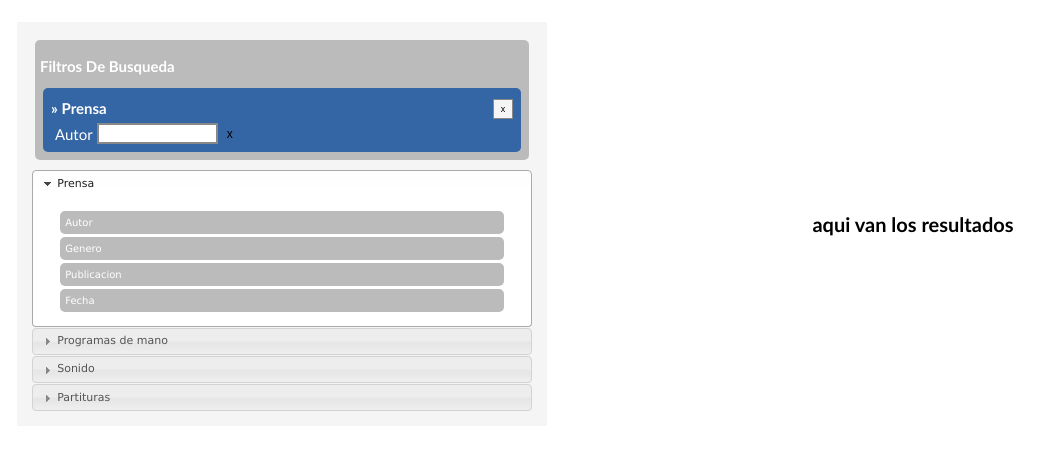
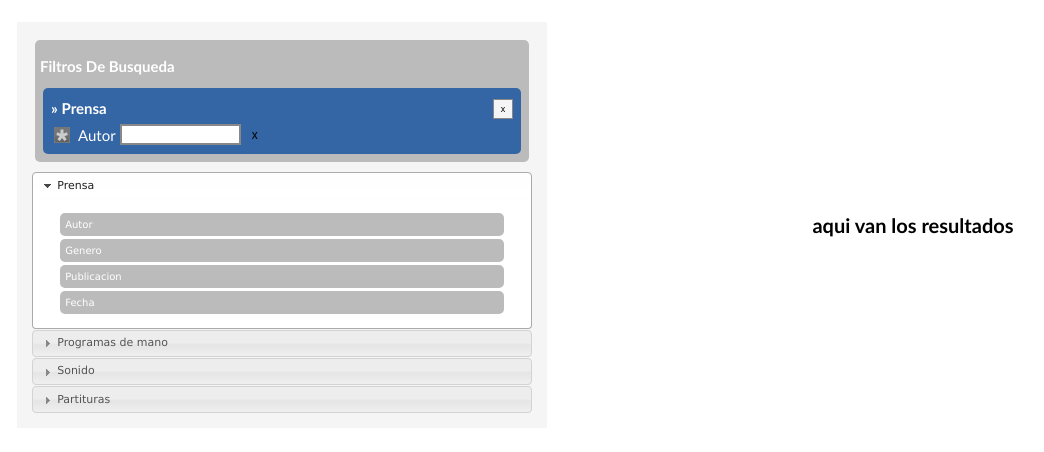
Before and after one commit to eliel-lobo/demo_acordeon, a plain HTML site: page demo.html in a window 1280 px wide. Both pictures are taken after a click on the element "Autor". Shown: the whole page, without its empty margins (5-1049 px from the left). Drawn offline with Linux system fonts and the light colour scheme.

Commit message:
se adicionan tooltips y un botos de obligatoriedad

```diff
--- a/demo.css
+++ b/demo.css
@@ -1,3 +1,14 @@
+.filter-area {
+    background: #bbbbbb;
+	color:#ffffff;
+	-moz-border-radius: 5px; -webkit-border-radius: 5px;
+	font-size:10px;
+	padding:5px;
+	margin: 3px;
+	text-transform: capitalize;
+	border: 1px;
+}
+
 .filter-item {
     background: #bbbbbb;
 	color:#ffffff;
@@ -6,6 +17,11 @@
 	padding:5px;
 	margin: 3px;
 	text-transform: capitalize;
+	border: 1px;
+}
+
+.filter-item:hover{
+    opacity: 0.6;
 }
 
 .filter{
@@ -49,11 +65,14 @@ input[type="text"] {
 
 .f-close-but {
 	font-size: 12px;
-	padding-left: 4px;
+	padding-top: 0px;
+	padding-left: 5px;
 	padding-right: 4px;
 	margin-left: 5px;
 	border: none;
 	background: none;
+	height: 17px;
+	width: 17px;
 	-moz-border-radius: 5px; -webkit-border-radius: 5px;
 }
 
@@ -61,3 +80,14 @@ input[type="text"] {
     background: darkred;/*#444444;*/
     color: white;
 }
+
+img {
+ width:16px;
+ padding-top:4px;
+ padding-left:3px;
+ background:none;
+}
+
+img:hover {
+    opacity: 0.5;
+}
--- a/demo.html
+++ b/demo.html
@@ -29,7 +29,7 @@
 
 <table style="width:100%; height:100%">
 <tr><td style="width:500px; background: whitesmoke; padding: 15px">
-<div class="filter-item" id="panel-filter" style="margin-bottom : 10px">
+<div class="filter-area" id="panel-filter" style="margin-bottom : 10px">
   <h2>Filtros De Busqueda</h2>
 </div>
 
--- a/demo.js
+++ b/demo.js
@@ -68,6 +68,7 @@ function createContainer(id, initFilterType){
     but.value = 'x';
     but.onclick = function () {borrar('panel-filter', 'c-' + categoryName)}
     but.className = "close-but";
+    but.title = 'Cerrar todos los filtros de ' + categoryName;
 
     //the table which organizes the layout of the filter element
     var table = document.createElement('table');
@@ -76,7 +77,7 @@ function createContainer(id, initFilterType){
     var tr = document.createElement('tr');
     var td1 = document.createElement('td');
     td1.setAttribute("style","width: 100%;");
-	td1.setAttribute("colspan","2");
+	td1.setAttribute("colspan","3");
 	td1.innerHTML = "<b>&raquo;&nbsp;"+categoryName+"</b>";
     var td2 = document.createElement('td');
     td2.setAttribute("style","width: 5px; aling:right");
@@ -103,17 +104,28 @@ function createFilter(name, type, id){
     tr.id = "f-" + id;
 
     var td1 = document.createElement('td');
-    td1.innerHTML = name;
-	td1.setAttribute("style","width: 5%; padding-left: 5px");
+    td1.setAttribute("style","width:2%")
+    var img = document.createElement('img');
+    img.title = 'Hacer obligatorio este filtro \n' +
+                'se omitiran los resultados que no lo contengan'  ;
+    img.src = 'images/optional2.ico'
+    img.id = "0"; //optional
+    img.onclick = function () { changeFilterIco(img); }
+    td1.appendChild(img);
     tr.appendChild(td1);
 
-    var td2; //= document.createElement('td');
+    var td2 = document.createElement('td');
+    td2.innerHTML = name;
+	td2.setAttribute("style","width: 5%; padding-left: 5px");
+    tr.appendChild(td2);
+
+    var td3; //= document.createElement('td');
     var input = createInput(name, type);
     if(type != 'F'){
-        td2 = document.createElement('td');
-        td2.appendChild(input);
+        td3 = document.createElement('td');
+        td3.appendChild(input);
     } else {
-        td2 = input;
+        td3 = input;
     }
 
     //the close button
@@ -122,10 +134,11 @@ function createFilter(name, type, id){
     but.value = 'x';
     but.onclick = function () {borrarFiltro(category , id)}
     but.className = "f-close-but";
+    but.title = 'Cerrar el filtro ' + name;
 
-    td2.appendChild(but);
+    td3.appendChild(but);
 
-    tr.appendChild(td2);
+    tr.appendChild(td3);
 
     return tr;
 }
@@ -171,3 +184,15 @@ function createInput(name, type){
 
     return input
 }
+
+function changeFilterIco(obj){
+    if(obj.id == "0") {
+        obj.src = "images/mandatory2.ico";
+        obj.title = "Hacer opcional este filtro";
+        obj.id = "1";
+    } else {
+        obj.src = "images/optional2.ico";
+        obj.title = "Hacer obligatorio este filtro";
+        obj.id = "0";
+    }
+}
```
Also changed, not shown: images/mandatory.ico (added), images/mandatory2.ico (added), images/optional.ico (added), images/optional2.ico (added).
